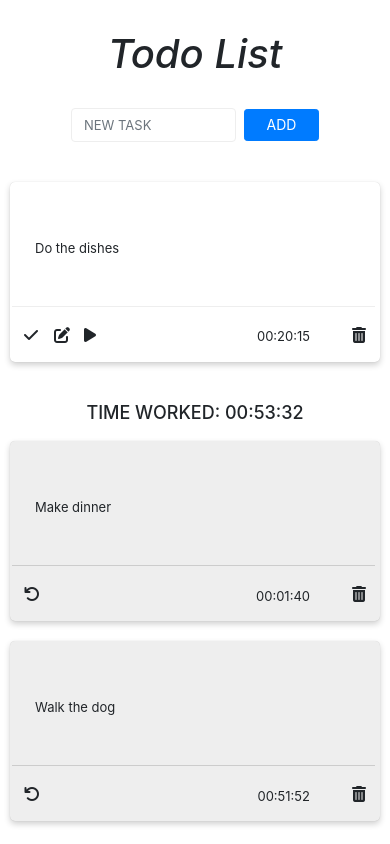
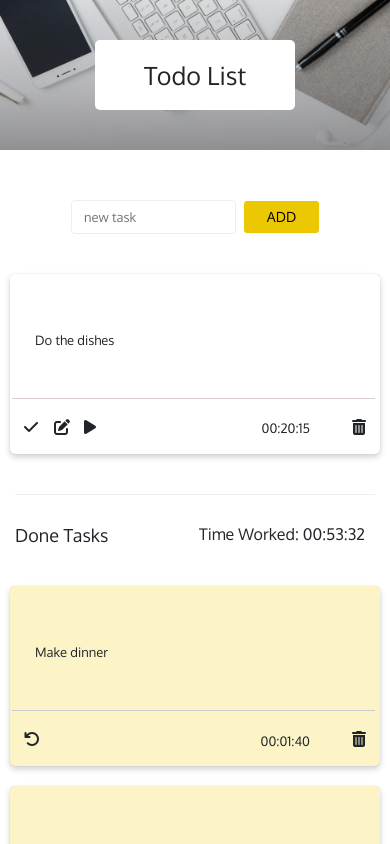
Before and after one commit to caiofp27/task-time-manager, a React (Create React App) app: page / in a window 390 px wide. Shown: the top 844 px of the page. Built offline with nearby package versions, Linux system fonts and the light colour scheme.

Commit message:
Added some design on cards, header and addNew task item

```diff
--- a/public/index.html
+++ b/public/index.html
@@ -17,6 +17,7 @@
     <link rel="manifest" href="%PUBLIC_URL%/manifest.json" />
     <link rel="stylesheet" href="https://stackpath.bootstrapcdn.com/bootstrap/4.3.1/css/bootstrap.min.css" integrity="sha384-ggOyR0iXCbMQv3Xipma34MD+dH/1fQ784/j6cY/iJTQUOhcWr7x9JvoRxT2MZw1T" crossorigin="anonymous">
     <script src="https://kit.fontawesome.com/d5ef9ec1d3.js"></script>
+    <link href="https://fonts.googleapis.com/css2?family=Oxygen:wght@400;700&display=swap" rel="stylesheet">
     <!--
       Notice the use of %PUBLIC_URL% in the tags above.
       It will be replaced with the URL of the `public` folder during the build.
--- a/src/App.css
+++ b/src/App.css
@@ -1,42 +1,93 @@
-.title{
-  text-align: center;
-  margin: 30px;
-  font-style: italic;
+.header-background {
+  background: linear-gradient(to bottom, rgba(51, 51, 51, .1) 0%, rgba(51, 51, 51, .3) 59%, rgba(51, 51, 51, .5) 100%), url('./images/header.jpeg') no-repeat;
+  background-size: cover;
+  height: 200px;
+  display: flex;
+  justify-content: center;
+  align-items: center;
+  margin-bottom: 80px;
 }
 
-.row-container{
+.title-background {
+  width: 300px;
+  height: 100px;
+  background-color: white;
+  padding: 20px;
+  border-radius: 5px;
+}
+
+.title {
+  text-align: center;
+  margin-bottom: 50px;
+}
+
+.row-container {
   margin-top: 30px;
   margin-bottom: 30px;
 }
 
-.row-box{
+.row-box {
   justify-content: center;
 }
 
-.title-completed{
+.title-completed {
   text-align: center;
 }
 
-@media only screen and (max-width: 992px){
-  .time{
+.divider-body {
+  height: 1px;
+  width: 100%;
+  background-color: #eee;
+}
+
+.title-container {
+  position: relative;
+  width: 100%;
+  margin-bottom: 30px;
+}
+
+.hours {
+  position: absolute;
+  bottom: 0;
+  right: 20px;
+}
+
+@media only screen and (max-width: 992px) {
+  .time {
     right: 70px;
   }
+
 }
 
-@media only screen and (max-width: 720px){
-  h3{
-      font-size: 18px;
+@media only screen and (max-width: 720px) {
+  h1 {
+    font-size: 25px;
   }
-  h4{
-      font-size: 14px;
+
+  h3 {
+    font-size: 18px;
+    text-align: left!important;
   }
-  .form-control, p{
+
+  .hours {
+    right: 10px;
+  }
+
+  .header-background {
+    height: 150px;
+    margin-bottom: 50px;
+  }
+
+  .title-background {
+    width: 200px;
+    height: 70px;
+  }
+
+  .form-control, p {
       font-size: 13px;
   }
-  a{
-      font-size: 11px;
-  }
-  .button-custom{
+
+  .button-custom {
     height: 32.5px;
   }
 }
--- a/src/App.js
+++ b/src/App.js
@@ -146,10 +146,14 @@ class App extends React.Component {
           incompleteTasks = this.state.tasks.filter(t => t.completed === false);
     let sumHours = 0;
     completedTasks.map(item => sumHours += item.timeTotal);
-    return (
+    return(
       <section>
+        <div className="header-background">
+          <div className="title-background">
+            <h1 className="title">Todo List</h1>
+          </div>
+        </div>
         <div className="container">
-          <h1 className="title">Todo List</h1>
           <NewTask addTaskFunc={this.addTask} />
           <section className="row-container">
             <div className="row row-box">
@@ -171,8 +175,12 @@ class App extends React.Component {
               />})}
             </div>
           </section>
+          <div className="divider-body" />
           <section className="row-container">
-          <h3 className='title-completed'>TIME WORKED: {this.msToTime(sumHours)}</h3>
+          <div className="title-container">
+            <h3 className="title-completed">Done Tasks </h3>
+            <div className="hours">Time Worked: {this.msToTime(sumHours)}</div>
+          </div>
             <div className='row row-box'>
               {completedTasks.map(item => {
               return <TasksDisp
--- a/src/components/new-task/newTask.component.jsx
+++ b/src/components/new-task/newTask.component.jsx
@@ -14,29 +14,23 @@ class NewItem extends React.Component {
 
   handleClick = e => {
     e.preventDefault();
-    if(this.state.newTaskText === ""){
-      alert("You need a task first!");
-    }else{
-      this.props.addTaskFunc(this.state.newTaskText);
-      this.setState({
-       newTaskText: ""
-      });
-    }
+    this.props.addTaskFunc(this.state.newTaskText);
   }
 
   render() {
-    return (
+    return(
       <section className="container">
-        <form className="form-inline justify-content-center">
+        <form className="form-inline justify-content-center" onSubmit={this.handleClick}>
           <input
             type="text"
             className="col-6 form-control mr-2"
-            placeholder="NEW TASK"
+            placeholder="new task"
             value={this.state.newTaskText}
             onChange={this.updateTaskText}
             maxLength="70"
+            required
           />
-          <button className="btn btn-sm btn-primary button-custom" onClick={this.handleClick}>
+          <button className="btn btn-sm button-custom" type="submit">
             ADD
           </button>
         </form>
--- a/src/components/new-task/newTask.styles.css
+++ b/src/components/new-task/newTask.styles.css
@@ -1,13 +1,21 @@
-.form-control{
+.form-control {
   border: 1px solid #eee;
 }
 
-.form-control:focus{
+.form-control:focus {
   box-shadow: 0 0 5px rgba(204, 204, 204, 0.5);
   border-color: #ccc;
 }
 
-.button-custom{
+.button-custom {
+  background-color: #ebc802;
   height: 37px;
   width: 75px;
+  border: none;
+  color: black;
 }
+
+.button-custom:hover, .button-custom:active {
+  background-color: #bda102;
+  color: white;
+}
--- a/src/components/tasks/tasks-display.component.jsx
+++ b/src/components/tasks/tasks-display.component.jsx
@@ -30,7 +30,7 @@ class TasksDisp extends React.Component {
 
   editTask = e => {
     e.preventDefault();
-    let taskText = prompt("Edit Task");
+    let taskText = prompt("Edit your task");
     if(taskText !== null && taskText.length > 0) {
       this.props.editTaskFunc(this.props.id, taskText);
     } else {
@@ -49,7 +49,7 @@ class TasksDisp extends React.Component {
       iconsStartPause = <i className='fas fa-pause pause-icon' onClick={this.pauseTimer} />;
       iconEdit =  <i className='fas fa-edit edit-icon' onClick={this.editTask} />;
     }
-    return (
+    return(
       <div className={`col-lg-3 col-md-4 col-sm-6 box ${this.props.completed ? "completed-box" : "incompleted-box"}`}>
         <div className="card-text">
           <p>{this.props.text}</p>
--- a/src/components/tasks/tasks-display.styles.css
+++ b/src/components/tasks/tasks-display.styles.css
@@ -1,8 +1,9 @@
-.card-text{
+.card-text {
   padding-bottom: 30px;
-  word-wrap: break-word;
+  word-break: break-all;
 }
-.box{
+
+.box {
   display: flex;
   align-items: center;
   margin: 10px;
@@ -15,74 +16,98 @@
   min-height: 180px;
 }
 
-.box:hover{
+.box:hover {
   transform: scale(1.02);
 }
 
-.divider{
+.divider {
   height: 1px;
   position: absolute;
   bottom: 55px;
   left: 2px;
   width: 98%;
-  background-color: #eee;
+  background-color: #80444444;
 }
 
-.completed-box .divider{
+.completed-box .divider {
   background-color: #cccccc ;
 }
 
-.completed-box{
-  background-color: #eee;
+.completed-box {
+  background-color: #fcf4c7;
 }
 
-.incompleted-box{
+.incompleted-box {
   background-color: white;
 }
 
-.trash-icon{
+.trash-icon {
   margin: 4px;
   position: absolute;
   right: 10px;
   bottom: 15px;
 }
 
-.check-icon{
+.trash-icon:hover {
+  color: #bda102;
+}
+
+.check-icon {
   margin: 4px;
   position: absolute;
   left: 10px;
   bottom: 15px;
 }
 
-.undo-icon{
+.check-icon:hover {
+  color: #bda102;
+}
+
+.undo-icon {
   margin: 4px;
   position: absolute;
   left: 10px;
   bottom: 15px;
 }
 
-.play-icon{
+.undo-icon:hover {
+  color: #bda102;
+}
+
+.play-icon {
   margin: 4px;
   position: absolute;
   left: 70px;
   bottom: 15px;
 }
 
-.pause-icon{
+.play-icon:hover {
+  color: #bda102;
+}
+
+.pause-icon {
   padding: 4px;
   position: absolute;
   right: 40px;
   bottom: 15px;
 }
 
-.edit-icon{
+.pause-icon:hover {
+  color: #bda102;
+}
+
+.edit-icon {
   margin: 4px;
   position: absolute;
   left: 40px;
   bottom: 15px;
 }
 
-.time{
+.edit-icon:hover {
+  color: #bda102;
+}
+
+.time {
   margin: 0px;
   position: absolute;
   right: 85px;
--- a/src/index.css
+++ b/src/index.css
@@ -1,8 +1,6 @@
-body {
+  body {
   margin: 0;
-  font-family: -apple-system, BlinkMacSystemFont, 'Segoe UI', 'Roboto', 'Oxygen',
-    'Ubuntu', 'Cantarell', 'Fira Sans', 'Droid Sans', 'Helvetica Neue',
-    sans-serif;
+  font-family: 'Oxygen', sans-serif;
   -webkit-font-smoothing: antialiased;
   -moz-osx-font-smoothing: grayscale;
 }
```
Also changed, not shown: src/images/header.jpeg (added).
